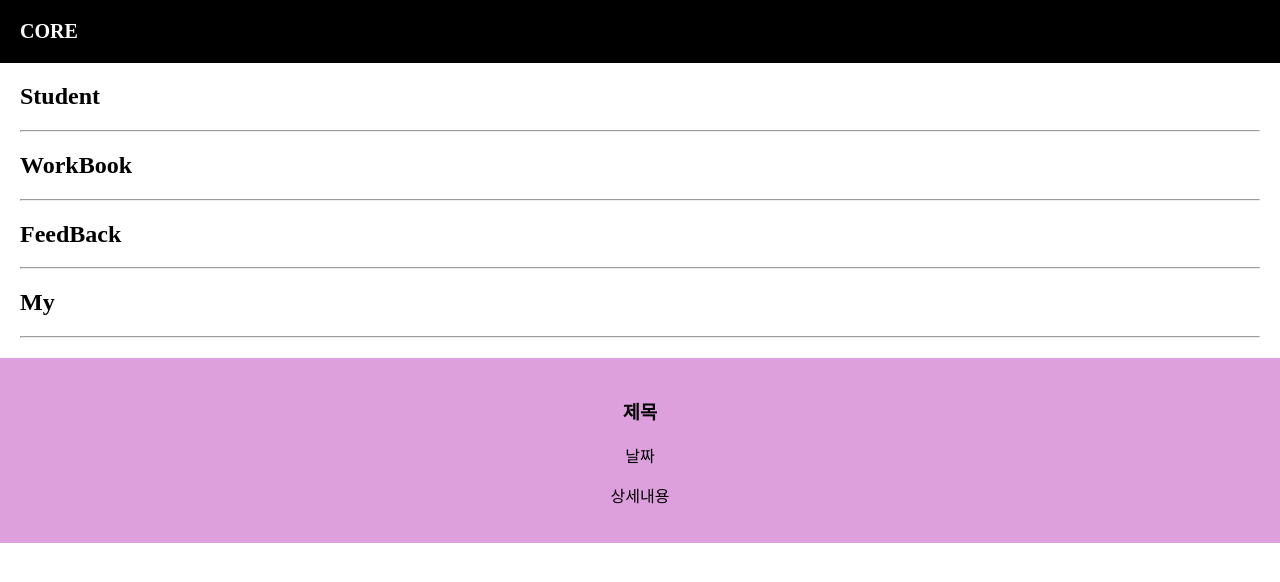
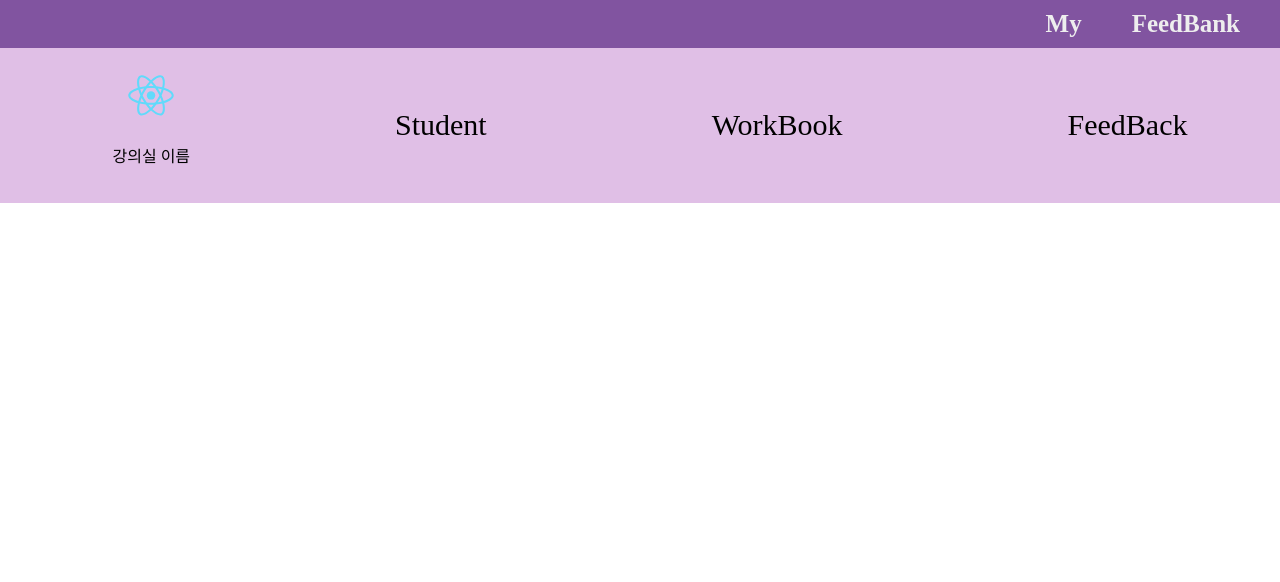
Before and after one commit to Happhee/CORE, a React (Create React App) app in the folder core/: page / in a window 1280 px wide. Shown: the top 582 px of the page. Built offline with nearby package versions, Linux system fonts and the light colour scheme.

Commit message:
[ADD] 툴바 추가

```diff
--- a/core/src/App.css
+++ b/core/src/App.css
@@ -1,64 +1,4 @@
-.App {
-  text-align: center;
-}
+
 body{
   font-family: 'nanumsquare';
 }
-
-.black-nav {
-  background: black;
-  width: 100%;
-  display: flex;
-  color: white;
-  padding: 20px;
-  font-weight: 600;
-  font-size: 20px;
-}
-
-.list {
-  margin-top:  10px;
-  text-align: left;
-  padding-left: 20px;
-  padding-right: 20px;
-}
-
-.modal {
-  margin-top: 20px;
-  padding: 20px;
-  background: plum;
-}
-
-.App-logo {
-  height: 40vmin;
-  pointer-events: none;
-}
-
-@media (prefers-reduced-motion: no-preference) {
-  .App-logo {
-    animation: App-logo-spin infinite 20s linear;
-  }
-}
-
-.App-header {
-  background-color: #282c34;
-  min-height: 100vh;
-  display: flex;
-  flex-direction: column;
-  align-items: center;
-  justify-content: center;
-  font-size: calc(10px + 2vmin);
-  color: white;
-}
-
-.App-link {
-  color: #61dafb;
-}
-
-@keyframes App-logo-spin {
-  from {
-    transform: rotate(0deg);
-  }
-  to {
-    transform: rotate(360deg);
-  }
-}
--- a/core/src/App.js
+++ b/core/src/App.js
@@ -1,63 +1,77 @@
 /*eslint-disable */
 import './App.css';
-import React, { useState } from 'react';
+import '../src/Toolbar/Toolbar.css';
+import React, { Component } from 'react';
+import logo from './logo.svg';
+
 //내장 함수를 가져다 쓰겠습니다~
+class Teacher_Toolbar extends Component {
+  render() {
+    return (
+      <div>
+        <div className="tool_bar">
+          <span className="text_style"> My</span>
+          <span className="text_style">FeedBank</span>
+        </div>
+      </div>
 
-function App() {
-  let [title, title_modify] = useState(['Student', 'WorkBook', 'FeedBack', 'My']); // [array , fun ]
-  //state데이터, state데이터 변경 함수
+    );
+  }
+
+}
+class Logo_Room extends Component {
+  render() {
+    return (
+      <div>
+        <img src={logo}></img>
+        <p> 강의실 이름 </p>
+      </div>
+    );
+  }
+}
+class Subject extends Component {
+  render() {
+    return (
+      <div>
+        <span className="sub_tool_bar_text"> {this.props.title}</span>
+      </div>
+    );
+  }
+}
 
 
-  function Title_modify() {
-    var newArray = [...title];
-    newArray[0] = 'Not - Student ';
-    title_modify(newArray);
+class Sub_Toolbar extends Component {
+  render() {
+    return (
+      <div className="sub_tool_bar">
+        <Logo_Room />
+        <Subject title="Student"></Subject>
+        <Subject title="WorkBook"></Subject>
+        <Subject title="FeedBack"></Subject>
+      </div>
+    )
   }
+}
+
+
+
+class App extends Component {
+  //state데이터, state데이터 변경 함수
+  render() {
 
     return (
       <div className="App">
-      <div className="black-nav">
-        CORE
-      </div>
 
-      <div className="list" >
-        <h2 onClick={Title_modify}> {title[0]}  </h2>
-        <hr />
-      </div>
-
-      <div className="list" >
-        <h2> {title[1]}</h2>
-        <hr />
-      </div>
-
-      <div className="list" >
-        <h2> {title[2]}</h2>
-        <hr />
-      </div>
-
-      <div className="list" >
-        <h2> {title[3]}</h2>
-        <hr />
-      </div>
-
-      <Modal />
+        <Teacher_Toolbar />
+        <Sub_Toolbar />
 
       </div>
 
     );
+  }
+
 
 }
 
-function Modal() {
-  return (
-    <>
-      <div className="modal">
-        <h3>제목</h3>
-        <p>날짜</p>
-        <p>상세내용</p>
-      </div>
-    </>
-  )
-}
 
 export default App;
--- /dev/null
+++ b/core/src/Toolbar/Toolbar.css
@@ -0,0 +1,39 @@
+body{
+    font-family: 'nanumsquare';
+  }
+
+  .tool_bar{
+    background-color: #8154A0;
+    width: 100%;
+    display: flex;
+    flex-direction: row;
+    justify-content: flex-end;
+    color: #EEEEEE;
+    padding: 10px;
+    font-weight: 600;
+    font-size: 25px;
+
+  }
+
+  .text_style{
+    padding-right: 50px;
+  }
+
+  .sub_tool_bar{
+    background-color: #E0BFE6;
+    width: 100%;
+    display: flex;
+    flex-direction: row;
+    align-items: center;
+    justify-content: space-around;
+    height: fit-content;
+    padding: 20px;
+    color: black;
+
+  }
+
+  .sub_tool_bar_text{
+    padding: 20px;
+    font-size: 30px;
+
+  }
--- a/core/src/index.js
+++ b/core/src/index.js
@@ -5,9 +5,9 @@ import App from './App';
 import reportWebVitals from './reportWebVitals';
 
 ReactDOM.render(
-  <React.StrictMode>
-    <App />
-  </React.StrictMode>,
+
+  <App />,
+
   document.getElementById('root')
 );
 
```
Also changed, not shown: core/src/Toolbar/Teacher.js (added, +7 -0 lines). Lines whose indentation alone changed are shown as unchanged.
